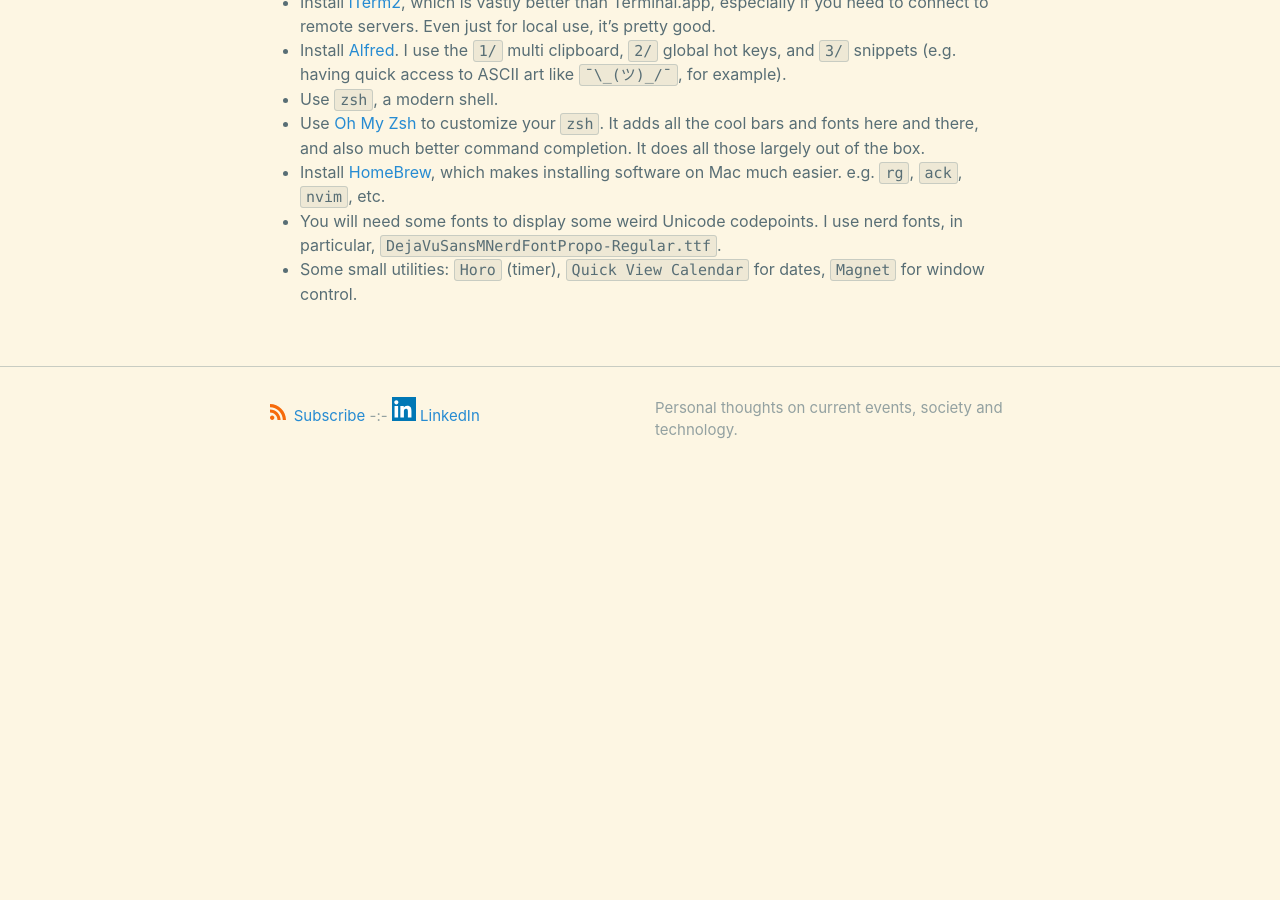
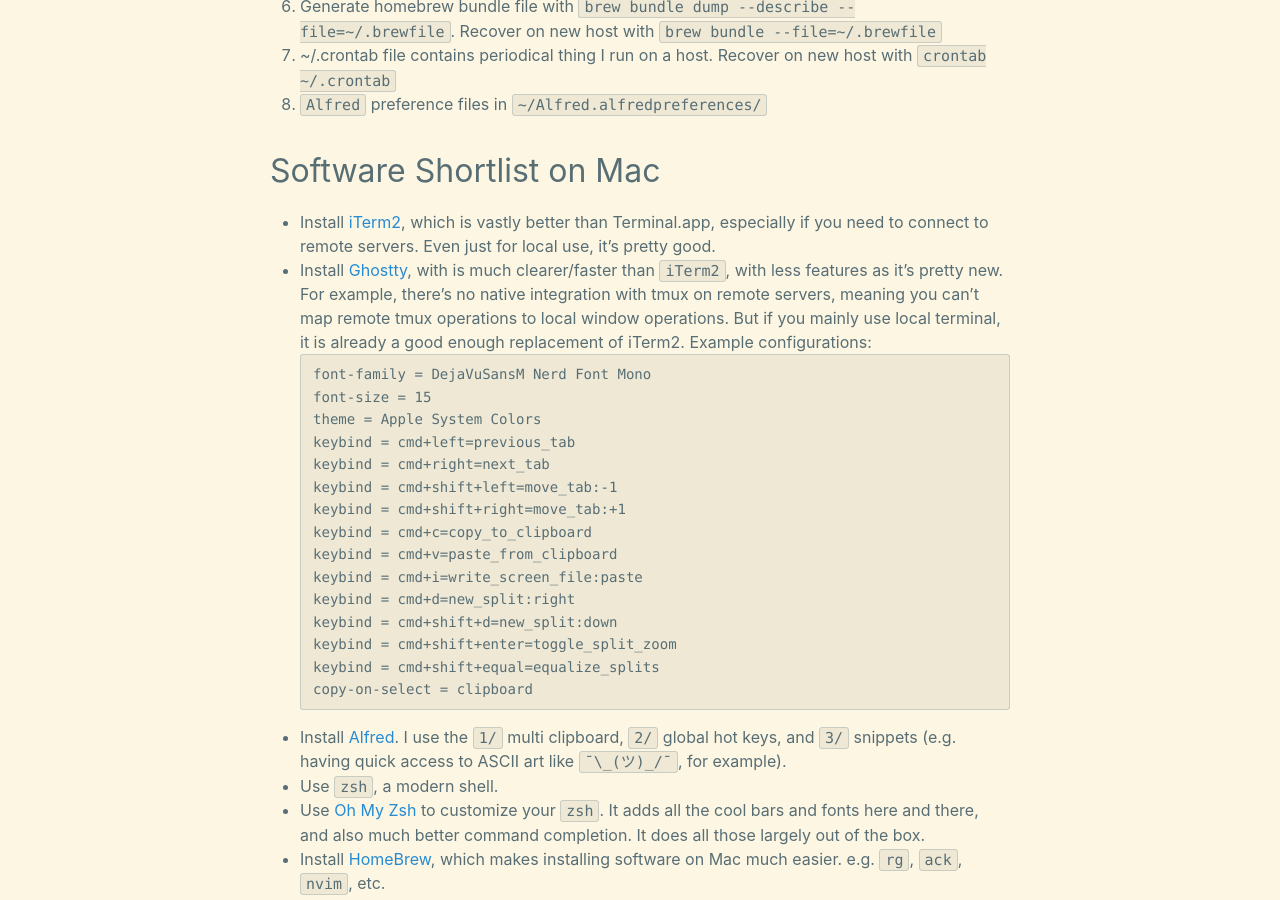
Before and after one commit to xianxu/xianxu.github.io, a Jekyll site: the page built from _posts/2025-01-04-dot-files.markdown, in a window 1280 px wide and 900 px high, scrolled down 2504 px. Built offline with Jekyll 4.4.1, drawn with Linux system fonts in a browser that asks for light colours; comment, search, counter and statistics services are not loaded; before the commit the page ends 3006 px from its top, so only the background shows below that; some of the changed text lies outside the part shown.

Commit message:
Sync latest _posts from private repo

````diff
--- a/_posts/2025-01-04-dot-files.markdown
+++ b/_posts/2025-01-04-dot-files.markdown
@@ -25,8 +25,10 @@
 2. Set up the terminal
     1. Install [iTerm2](https://iterm2.com/).
         1. Set it to load from a custom folder in: `Preferences> General > Settings`. We will recover settings later in `yadm`. It's OK for now.
+    2. Or install [Gostty](https://ghostty.org/), which is much clearer/faster than `iTerm2`, with less features as it's pretty new.
     2. Install [Oh My Zsh](https://ohmyz.sh/), with command: `sh -c "$(curl -fsSL https://raw.githubusercontent.com/ohmyzsh/ohmyzsh/master/tools/install.sh)"`
-    3. Get a new font, I use [DejaVuSansM Nerd Font](https://www.nerdfonts.com/font-downloads), direct [link](https://github.com/ryanoasis/nerd-fonts/releases/download/v3.4.0/DejaVuSansMono.zip).
+        1. Additional `zsh` plugins: `git clone https://github.com/Aloxaf/fzf-tab ${ZSH_CUSTOM:-~/.oh-my-zsh/custom}/plugins/fzf-tab`, `git clone https://github.com/zsh-users/zsh-autosuggestions ${ZSH_CUSTOM:-~/.oh-my-zsh/custom}/plugins/zsh-autosuggestions` and `git clone https://github.com/zdharma-continuum/fast-syntax-highlighting.git ${ZSH_CUSTOM:-~/.oh-my-zsh/custom}/plugins/fast-syntax-highlighting`
+    3. Get a new font, I use [DejaVuSansM Nerd Font](https://www.nerdfonts.com/font-downloads), direct [link](https://github.com/ryanoasis/nerd-fonts/releases/download/v3.4.0/DejaVuSansMono.zip). If you are using `Ghostty`, built-in font is already good enough, so no need to install this.
 3. Set up `SSH` and access to `Github`
     1. Assuming you don't have the keys: `ls ~/.ssh/id\_\*`, use `ssh-keygen -t ed25519 -C "your-email@example.com"` to generate, and set up a passphrase to protect it.
     2. Create ssh config file `~/.ssh/config` with the following content. This instructs ssh-add to use keychain.
@@ -78,6 +80,24 @@
 ## Software Shortlist on Mac
 
 * Install [iTerm2](https://iterm2.com), which is vastly better than Terminal.app, especially if you need to connect to remote servers. Even just for local use, it's pretty good.
+* Install [Ghostty](https://ghostty.org/), with is much clearer/faster than `iTerm2`, with less features as it's pretty new. For example, there's no native integration with tmux on remote servers, meaning you can't map remote tmux operations to local window operations. But if you mainly use local terminal, it is already a good enough replacement of iTerm2. Example configurations:
+```
+font-family = DejaVuSansM Nerd Font Mono
+font-size = 15
+theme = Apple System Colors
+keybind = cmd+left=previous_tab
+keybind = cmd+right=next_tab
+keybind = cmd+shift+left=move_tab:-1
+keybind = cmd+shift+right=move_tab:+1
+keybind = cmd+c=copy_to_clipboard
+keybind = cmd+v=paste_from_clipboard
+keybind = cmd+i=write_screen_file:paste
+keybind = cmd+d=new_split:right
+keybind = cmd+shift+d=new_split:down
+keybind = cmd+shift+enter=toggle_split_zoom
+keybind = cmd+shift+equal=equalize_splits
+copy-on-select = clipboard
+```
 * Install [Alfred](https://www.alfredapp.com). I use the `1/` multi clipboard, `2/` global hot keys, and `3/` snippets (e.g. having quick access to ASCII art like `¯\_(ツ)_/¯`, for example).
 * Use `zsh`, a modern shell.
 * Use [Oh My Zsh](https://ohmyz.sh/) to customize your `zsh`. It adds all the cool bars and fonts here and there, and also much better command completion. It does all those largely out of the box.
````
Also changed, not shown: _posts/2025-05-11-birthright-citizenship.markdown (+18 -1 lines).
